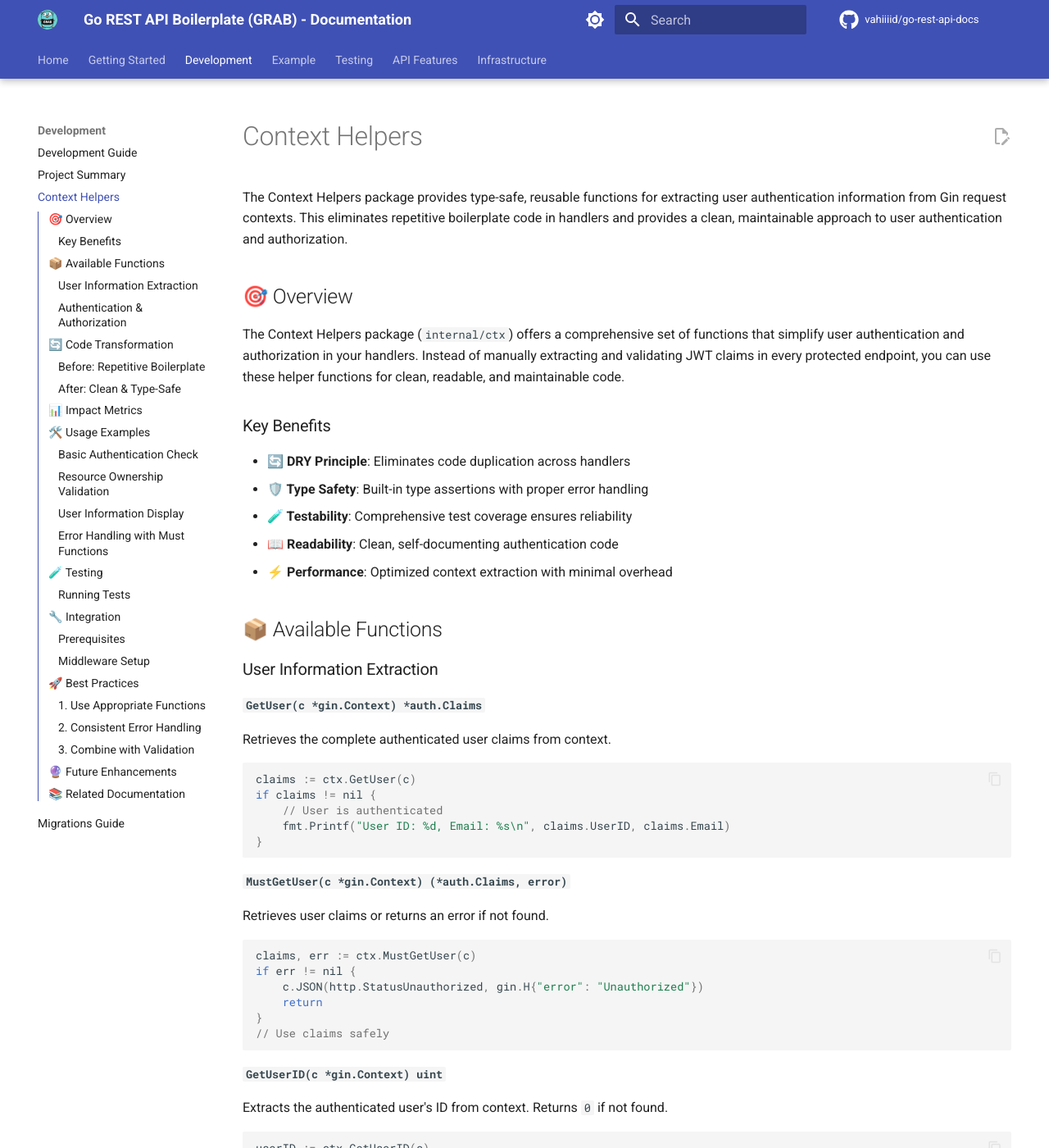
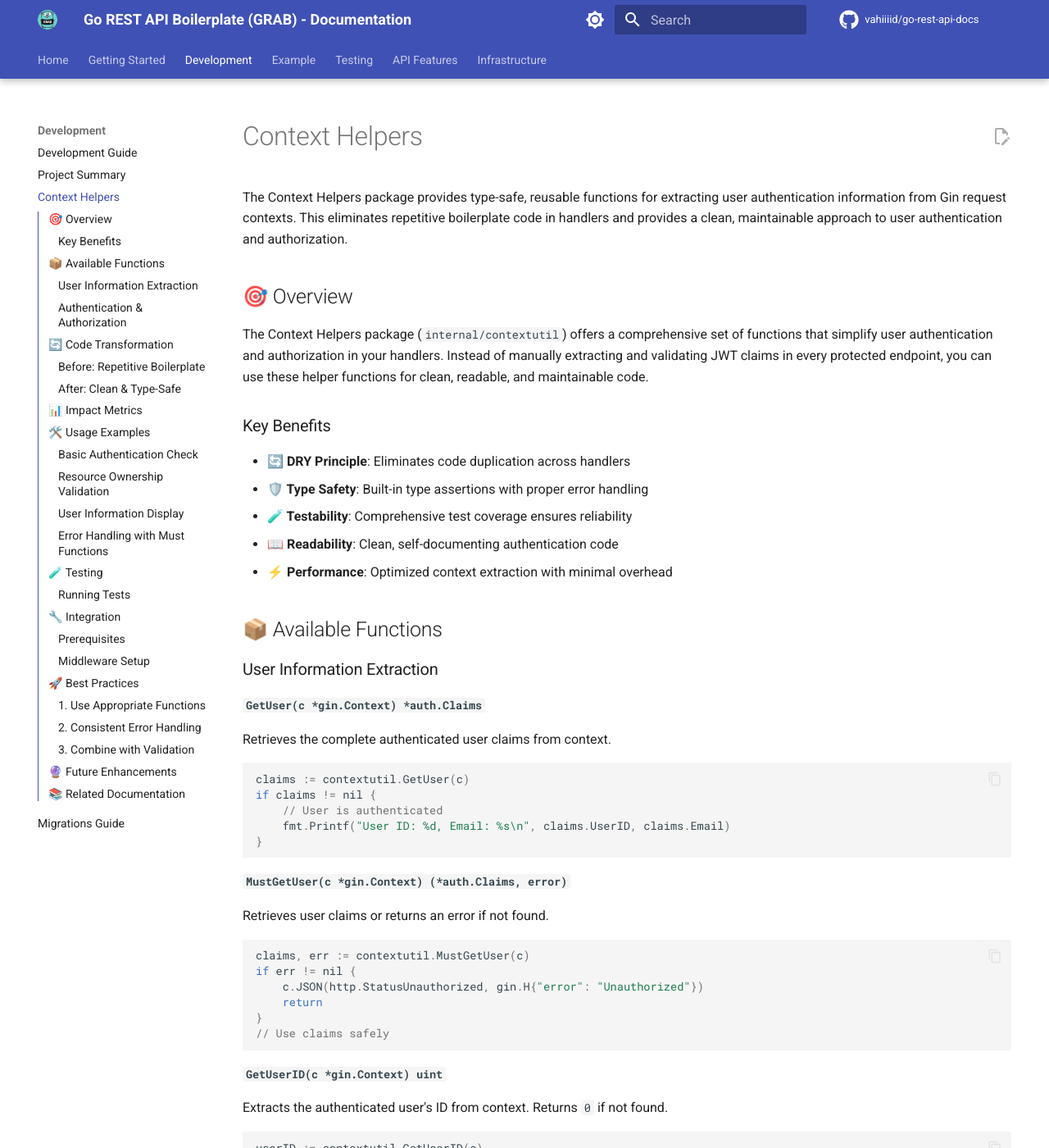
Before and after one commit to vahiiiid/go-rest-api-docs, an MkDocs documentation site: the page built from docs/CONTEXT_HELPERS.md, in a window 1280 px wide and 1400 px high. Shown: the whole window at 82% size. Built offline with MkDocs 1.6.1 and Material for MkDocs 9.7.7, drawn with Linux system fonts in a browser that asks for light colours; comment, search, counter and statistics services are not loaded; the version menu is left out; some of the changed text lies outside the part shown.

Commit message:
docs: update references from ctx to contextutil package (#19)
- Update CONTEXT_HELPERS.md to reference internal/contextutil
- Update all code examples to use contextutil. prefix
- Update DEVELOPMENT_GUIDE.md directory structure (table and tree)

Relates to vahiiiid/go-rest-api-boilerplate#87

````diff
--- a/docs/CONTEXT_HELPERS.md
+++ b/docs/CONTEXT_HELPERS.md
@@ -4,7 +4,7 @@ The Context Helpers package provides type-safe, reusable functions for extractin
 
 ## 🎯 Overview
 
-The Context Helpers package (`internal/ctx`) offers a comprehensive set of functions that simplify user authentication and authorization in your handlers. Instead of manually extracting and validating JWT claims in every protected endpoint, you can use these helper functions for clean, readable, and maintainable code.
+The Context Helpers package (`internal/contextutil`) offers a comprehensive set of functions that simplify user authentication and authorization in your handlers. Instead of manually extracting and validating JWT claims in every protected endpoint, you can use these helper functions for clean, readable, and maintainable code.
 
 ### Key Benefits
 
@@ -22,7 +22,7 @@ The Context Helpers package (`internal/ctx`) offers a comprehensive set of funct
 Retrieves the complete authenticated user claims from context.
 
 ```go
-claims := ctx.GetUser(c)
+claims := contextutil.GetUser(c)
 if claims != nil {
     // User is authenticated
     fmt.Printf("User ID: %d, Email: %s\n", claims.UserID, claims.Email)
@@ -33,7 +33,7 @@ if claims != nil {
 Retrieves user claims or returns an error if not found.
 
 ```go
-claims, err := ctx.MustGetUser(c)
+claims, err := contextutil.MustGetUser(c)
 if err != nil {
     c.JSON(http.StatusUnauthorized, gin.H{"error": "Unauthorized"})
     return
@@ -45,7 +45,7 @@ if err != nil {
 Extracts the authenticated user's ID from context. Returns `0` if not found.
 
 ```go
-userID := ctx.GetUserID(c)
+userID := contextutil.GetUserID(c)
 if userID == 0 {
     c.JSON(http.StatusUnauthorized, gin.H{"error": "Unauthorized"})
     return
@@ -56,7 +56,7 @@ if userID == 0 {
 Gets user ID with error handling.
 
 ```go
-userID, err := ctx.MustGetUserID(c)
+userID, err := contextutil.MustGetUserID(c)
 if err != nil {
     c.JSON(http.StatusUnauthorized, gin.H{"error": "Unauthorized"})
     return
@@ -67,7 +67,7 @@ if err != nil {
 Extracts the authenticated user's email address.
 
 ```go
-email := ctx.GetEmail(c)
+email := contextutil.GetEmail(c)
 if email == "" {
     c.JSON(http.StatusUnauthorized, gin.H{"error": "Unauthorized"})
     return
@@ -78,7 +78,7 @@ if email == "" {
 Extracts the authenticated user's name.
 
 ```go
-userName := ctx.GetUserName(c)
+userName := contextutil.GetUserName(c)
 fmt.Printf("Welcome, %s!\n", userName)
 ```
 
@@ -88,7 +88,7 @@ fmt.Printf("Welcome, %s!\n", userName)
 Checks if the request has valid authentication.
 
 ```go
-if !ctx.IsAuthenticated(c) {
+if !contextutil.IsAuthenticated(c) {
     c.JSON(http.StatusUnauthorized, gin.H{"error": "Unauthorized"})
     return
 }
@@ -98,7 +98,7 @@ if !ctx.IsAuthenticated(c) {
 Checks if the authenticated user can access the target user's resources (ownership-based access control).
 
 ```go
-if !ctx.CanAccessUser(c, uint(id)) {
+if !contextutil.CanAccessUser(c, uint(id)) {
     c.JSON(http.StatusForbidden, gin.H{"error": "Forbidden"})
     return
 }
@@ -108,7 +108,7 @@ if !ctx.CanAccessUser(c, uint(id)) {
 Checks if the user has a specific role (placeholder for future RBAC implementation).
 
 ```go
-if !ctx.HasRole(c, "admin") {
+if !contextutil.HasRole(c, "admin") {
     c.JSON(http.StatusForbidden, gin.H{"error": "Insufficient permissions"})
     return
 }
@@ -164,7 +164,7 @@ func (h *Handler) GetUser(c *gin.Context) {
     }
 
     // Clean authorization check
-    if !ctx.CanAccessUser(c, uint(id)) {
+    if !contextutil.CanAccessUser(c, uint(id)) {
         c.JSON(http.StatusForbidden, gin.H{"error": "Forbidden"})
         return
     }
@@ -188,12 +188,12 @@ func (h *Handler) GetUser(c *gin.Context) {
 
 ```go
 func (h *Handler) ProtectedEndpoint(c *gin.Context) {
-    if !ctx.IsAuthenticated(c) {
+    if !contextutil.IsAuthenticated(c) {
         c.JSON(http.StatusUnauthorized, gin.H{"error": "Authentication required"})
         return
     }
 
-    userID := ctx.GetUserID(c)
+    userID := contextutil.GetUserID(c)
     // Use userID safely
 }
 ```
@@ -209,7 +209,7 @@ func (h *Handler) UpdateUser(c *gin.Context) {
     }
 
     // Check if user can access this resource
-    if !ctx.CanAccessUser(c, uint(id)) {
+    if !contextutil.CanAccessUser(c, uint(id)) {
         c.JSON(http.StatusForbidden, gin.H{"error": "Access denied"})
         return
     }
@@ -222,7 +222,7 @@ func (h *Handler) UpdateUser(c *gin.Context) {
 
 ```go
 func (h *Handler) GetProfile(c *gin.Context) {
-    user := ctx.GetUser(c)
+    user := contextutil.GetUser(c)
     if user == nil {
         c.JSON(http.StatusUnauthorized, gin.H{"error": "Unauthorized"})
         return
@@ -242,13 +242,13 @@ func (h *Handler) GetProfile(c *gin.Context) {
 
 ```go
 func (h *Handler) StrictEndpoint(c *gin.Context) {
-    userID, err := ctx.MustGetUserID(c)
+    userID, err := contextutil.MustGetUserID(c)
     if err != nil {
         c.JSON(http.StatusUnauthorized, gin.H{"error": "Authentication required"})
         return
     }
 
-    email, err := ctx.MustGetUser(c)
+    email, err := contextutil.MustGetUser(c)
     if err != nil {
         c.JSON(http.StatusUnauthorized, gin.H{"error": "User information missing"})
         return
@@ -317,13 +317,13 @@ protected.GET("/users/:id", userHandler.GetUser)
 
 ```go
 // Good: Consistent error responses
-if !ctx.IsAuthenticated(c) {
+if !contextutil.IsAuthenticated(c) {
     c.JSON(http.StatusUnauthorized, gin.H{"error": "Unauthorized"})
     return
 }
 
 // Good: Use appropriate HTTP status codes
-if !ctx.CanAccessUser(c, targetID) {
+if !contextutil.CanAccessUser(c, targetID) {
     c.JSON(http.StatusForbidden, gin.H{"error": "Forbidden"})
     return
 }
@@ -341,7 +341,7 @@ func (h *Handler) UpdateUser(c *gin.Context) {
     }
 
     // Authentication & authorization
-    if !ctx.CanAccessUser(c, uint(id)) {
+    if !contextutil.CanAccessUser(c, uint(id)) {
         c.JSON(http.StatusForbidden, gin.H{"error": "Forbidden"})
         return
     }
````
Also changed, not shown: docs/DEVELOPMENT_GUIDE.md (+2 -2 lines).
